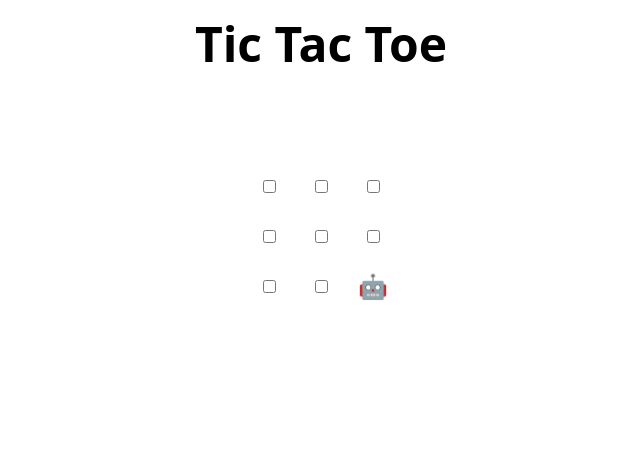
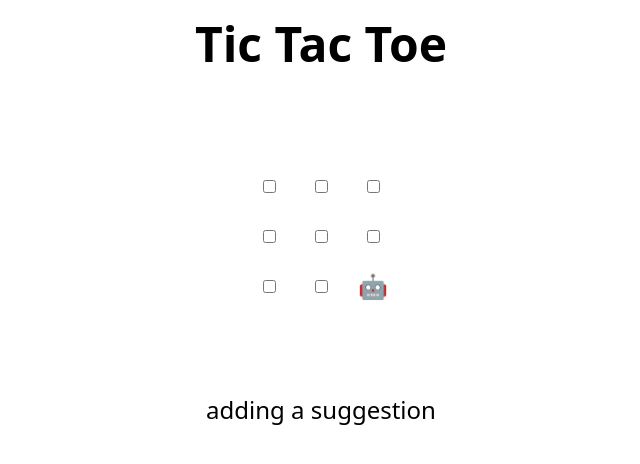
Before and after one commit to tyaocarb/skills-review-pull-requests, a plain HTML site: page index.html in a window 1280 px wide. Shown: the whole page, without its empty margins (319-959 px from the left). Drawn offline with Linux system fonts and the light colour scheme.

Commit message:
Update index.html
Committing suggestion as part of tutorial

```diff
--- a/index.html
+++ b/index.html
@@ -48,6 +48,7 @@
 </table>
 
 <h2 hidden>Game over, refresh to play again 🧑‍💻 🤖!</h2>
+adding a suggestion
 
 <script>
   // Initialization
```
